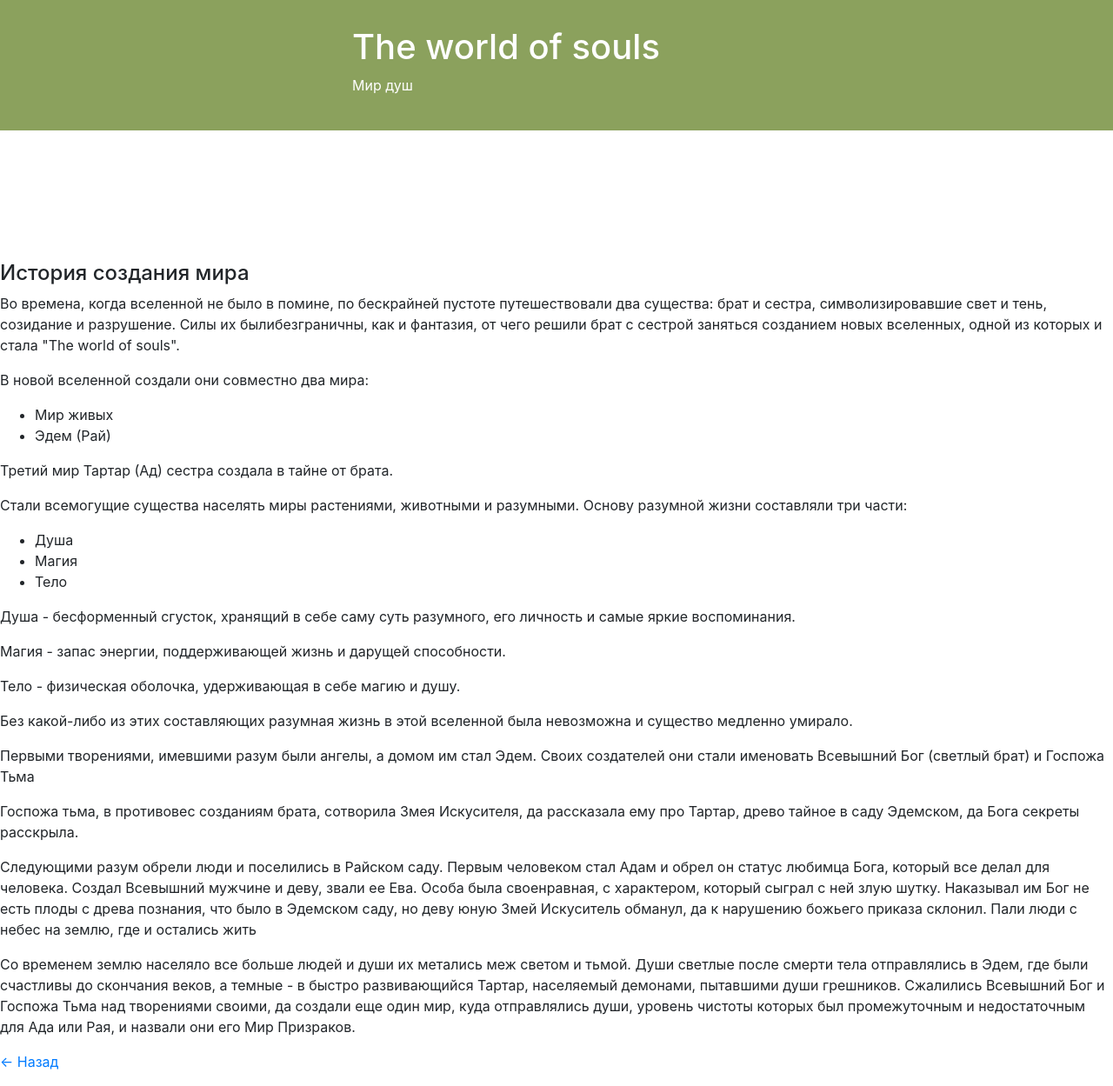
After one commit to polinapashneva/The-world-of-souls, a Flask app: page /world in a window 1280 px wide. The commit adds this page. Shown: the whole page at 87% size. Run offline with Flask 3, Linux system fonts and the light colour scheme; some libraries are stand-ins or nearby versions.

Commit message:
История

```diff
--- a/server.py
+++ b/server.py
@@ -1,22 +1,17 @@
 import flask
 from flask import Flask, render_template, redirect
-from flask_login import LoginManager, login_user
 
 app = Flask(__name__)
 app.config['SECRET_KEY'] = 'yandexlyceum_secret_key'
 
-login_manager = LoginManager()
-login_manager.init_app(app)
-
 
 @app.route('/')
 def index():
-    pass
+    return render_template('start.html')
 
-
-def main():
-    return render_template('base.html')
-
+@app.route('/world')
+def world():
+    return render_template('world.html')
 
 if __name__ == '__main__':
     app.run(port=8080, host='127.0.0.1')
--- a/static/css/style.css
+++ b/static/css/style.css
@@ -1,3 +1,19 @@
 h1 {
     color: 'black'
     }
+
+.site-header {
+  min-width: 550px;
+  height: 150px;
+  margin-bottom: 150px;
+  padding-top: 30px;
+  background: #8ba15d;
+  background-size: cover;
+  color: #ffffff;
+}
+
+.container {
+  width: 510px;
+  margin: 0 auto;
+  padding: 0 20px;
+}
--- a/templates/base.html
+++ b/templates/base.html
@@ -9,24 +9,15 @@
     <title>{{title}}</title>
 </head>
 <body>
-<header>
-    <nav class="navbar navbar-light bg-light">
-        <h1>The world of souls</h1>
-        <a class="navbar-brand" href="#">Мир душ</a>
-        {% if current_user.is_authenticated %}
-    <a class="navbar-brand" href="/logout">{{ current_user.name }}</a>
-{% else %}
-    <p>
-        <a class="btn btn-primary " href="/register">Зарегистрироваться</a>
-        <a class="btn btn-success" href="/login">Войти</a>
-    </p>
-{% endif %}
+<header class="site-header">
+    <nav>
+        <div class="container">
+            <h1>The world of souls</h1>
+            <p>Мир душ</p>
+        </div>
     </nav>
-    <h4>Здравствуй, дорогой читатель!</h4>
 </header>
-<!-- Begin page content -->
-<main role="main" class="container">
-    {% block content %}{% endblock %}
-</main>
+{% block content %}
+{% endblock %}
 </body>
 </html>
--- /dev/null
+++ b/templates/world.html
@@ -0,0 +1,40 @@
+{% extends "base.html" %}
+
+{% block content %}
+<h4>История создания мира</h4>
+    <p>Во времена, когда вселенной не было в помине, по бескрайней пустоте путешествовали два существа: брат и сестра,
+    символизировавшие свет и тень, созидание и разрушение. Силы их былибезграничны, как и фантазия, от чего решили брат
+    с сестрой заняться созданием новых вселенных, одной из которых и стала "The world of souls".</p>
+    <p>В новой вселенной создали они совместно два мира:</p>
+    <ul>
+        <li>Мир живых</li>
+        <li>Эдем (Рай)</li>
+    </ul>
+    <p>Третий мир Тартар (Ад) сестра создала в тайне от брата.</p>
+    <p>Стали всемогущие существа населять миры растениями, животными и разумными. Основу разумной жизни составляли три
+    части:</p>
+    <ul>
+        <li>Душа</li>
+        <li>Магия</li>
+        <li>Тело</li>
+    </ul>
+    <p>Душа - бесформенный сгусток, хранящий в себе саму суть разумного, его личность и самые яркие воспоминания.</p>
+    <p>Магия - запас энергии, поддерживающей жизнь и дарущей способности.</p>
+    <p>Тело - физическая оболочка, удерживающая в себе магию и душу.</p>
+    <p>Без какой-либо из этих составляющих разумная жизнь в этой вселенной была невозможна и существо медленно умирало.</p>
+    <p>Первыми творениями, имевшими разум
+    были ангелы, а домом им стал Эдем. Своих создателей они стали именовать Всевышний Бог (светлый брат) и Госпожа Тьма</p>
+    <p>Госпожа тьма, в противовес созданиям брата, сотворила Змея Искусителя, да рассказала ему про Тартар, древо
+    тайное в саду Эдемском, да Бога секреты расскрыла.</p>
+    <p>Следующими разум обрели люди и поселились в Райском саду. Первым человеком стал Адам и обрел он статус любимца
+    Бога, который все делал для человека. Создал Всевышний мужчине и деву, звали ее Ева. Особа была своенравная, с
+    характером, который сыграл с ней злую шутку. Наказывал им Бог не есть плоды с древа познания, что было в Эдемском
+    саду, но деву юную Змей Искуситель обманул, да к нарушению божьего приказа склонил. Пали люди с небес на землю, где
+    и остались жить</p>
+    <p>Со временем землю населяло все больше людей и души их метались меж светом и тьмой. Души светлые после смерти тела
+    отправлялись в Эдем, где были счастливы до скончания веков, а темные - в быстро развивающийся Тартар, населяемый
+    демонами, пытавшими души грешников. Сжалились Всевышний Бог и Госпожа Тьма над творениями своими, да создали еще
+    один мир, куда отправлялись души, уровень чистоты которых был промежуточным и недостаточным для Ада или Рая, и
+    назвали они его Мир Призраков.</p>
+    <p><a href="/">&lt;- Назад</a></p>
+{% endblock %}
```
Also changed, not shown: templates/start.html (added, +16 -0 lines).
